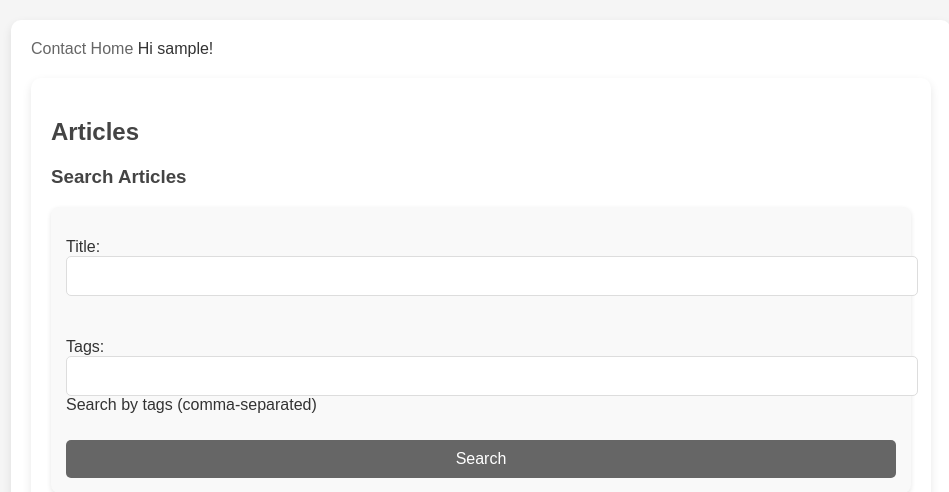
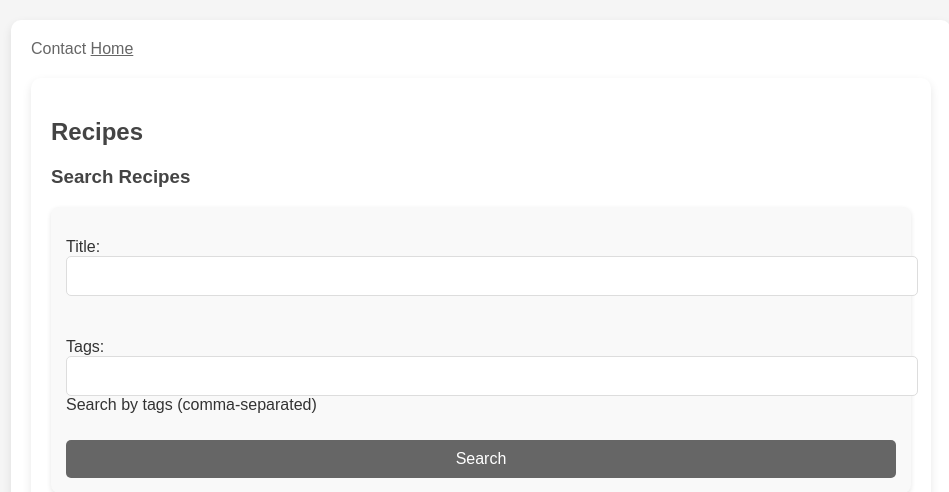
Before and after one commit to ines1606/BloggingPlatform, a Django app: page / in a window 1280 px wide. Shown: the top 492 px of the page, without its empty margins (159-1108 px from the left). Run offline with Django 5.2, Linux system fonts and the light colour scheme; the visitor is signed in with stand-in values (Sample User, id 1); data that the repository does not hold is empty.

Commit message:
improved UX

```diff
--- a/blogpage/blogpage/settings.py
+++ b/blogpage/blogpage/settings.py
@@ -121,7 +121,7 @@ USE_TZ = True
 # Static files (CSS, JavaScript, Images)
 # https://docs.djangoproject.com/en/5.1/howto/static-files/
 
-STATIC_URL = 'static/'
+STATIC_URL = '/static/'
 
 # Default primary key field type
 # https://docs.djangoproject.com/en/5.1/ref/settings/#default-auto-field
@@ -136,7 +136,7 @@ CONTACT_REDIRECT_URL = "contact"
 # TODO: (maybe) set up SMTP server
 EMAIL_BACKEND = 'django.core.mail.backends.console.EmailBackend'
 
-STATIC_URL = 'static/'
+STATIC_URL = '/static/'
 
 STATICFILES_DIRS = [
     BASE_DIR / "main/static"
--- a/blogpage/main/static/css/style.css
+++ b/blogpage/main/static/css/style.css
@@ -83,3 +83,7 @@ a:hover {
     color: #444;
     text-decoration: underline;
 }
+
+.links a.active {
+    text-decoration: underline;
+}
--- a/blogpage/main/templates/base.html
+++ b/blogpage/main/templates/base.html
@@ -5,14 +5,18 @@
 
 <head>
   <meta charset="utf-8">
-  <title>{% block title %}My Blog{% endblock %}</title>
+  <title>{% block title %}Recipes{% endblock %}</title>
   <link rel="stylesheet" type="text/css" href="{% static 'css/style.css' %}">
 </head>
 
 <body>
   <main>
-    <a href="{% url 'contact' %}">Contact</a>
-    <a href="{% url 'home' %}">Home</a>
+    <div class="links">
+      <a href="{% url 'contact' %}" class="{% if request.path == '/contact/' %}active{% endif %}">Contact</a>
+      <a href="{% url 'home' %}" class="{% if request.path == '/' %}active{% endif %}">Home</a>
+   </div>
+
+
     {% block content %}
     {% endblock %}
   </main>
--- a/blogpage/main/templates/home.html
+++ b/blogpage/main/templates/home.html
@@ -3,11 +3,10 @@
 
 {% block content %}
     {% if user.is_authenticated %}
-    Hi {{user.username}}!
     <main>
     <section id="articles-section">
-      <h2>Articles</h2>
-      <h3>Search Articles</h3>
+      <h2>Recipes</h2>
+      <h3>Search Recipes</h3>
       <form action="" method="post" novalidate>
         {% csrf_token %}
         {{ search.as_p }}
```
